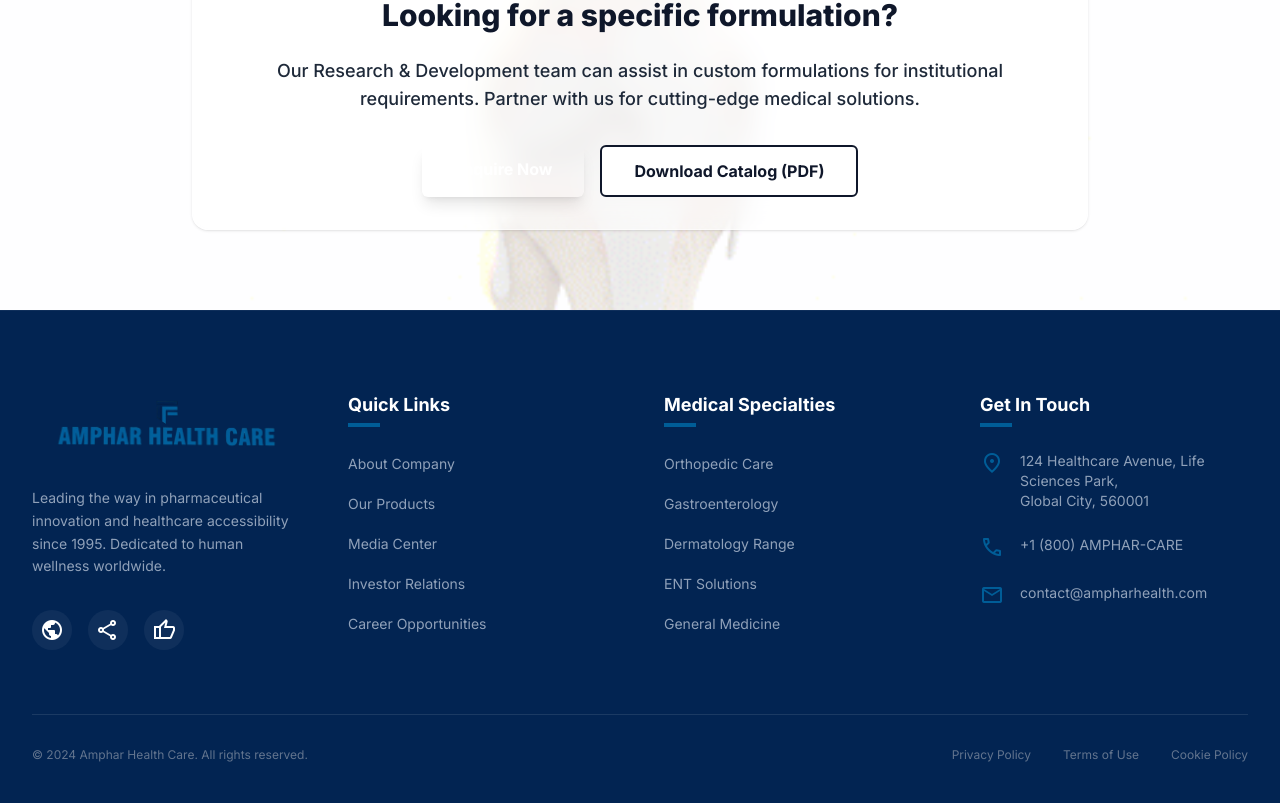
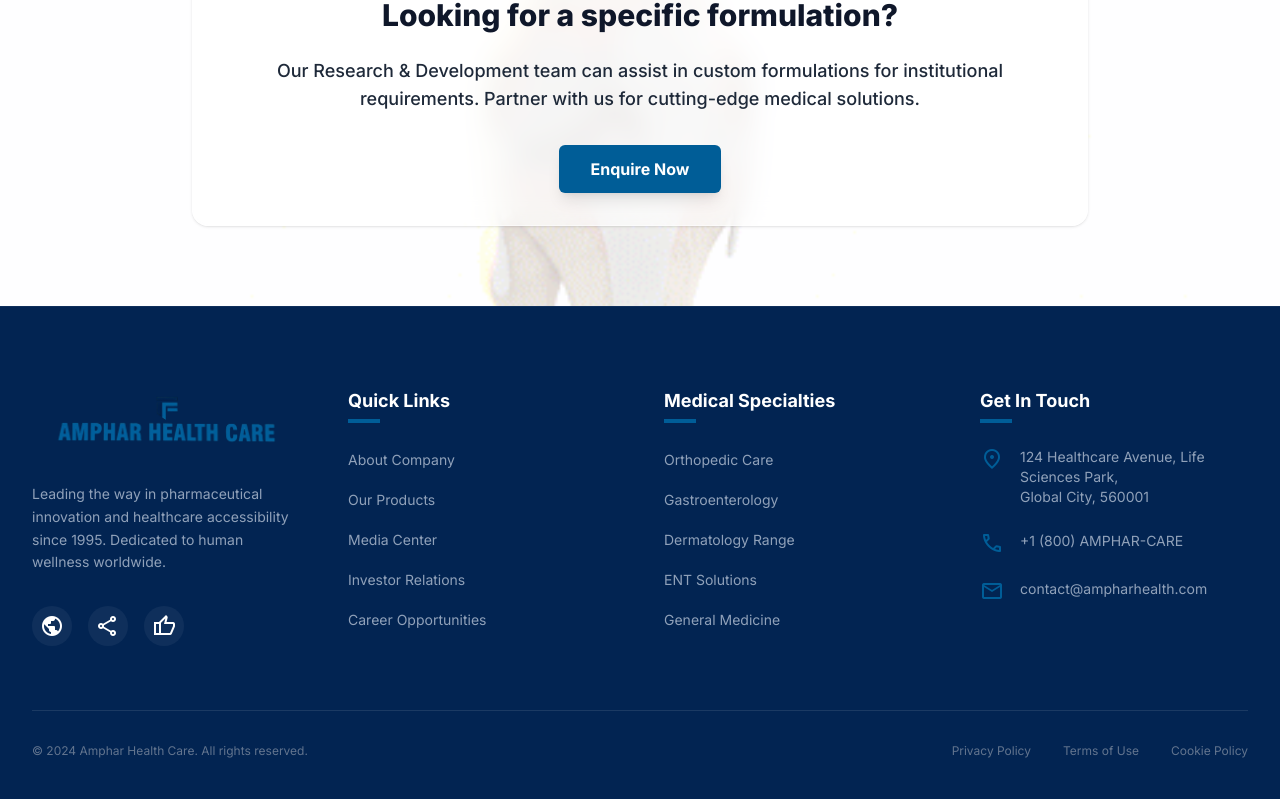
Before and after one commit to Alan0602/ampherhealth, a Next.js app: page /products in a window 1280 px wide. Shown: the part 1775-2578 px from the top of the page. Built offline with nearby package versions, Linux system fonts and the light colour scheme.

Commit message:
style: update CTASection button color and remove catalog download link

```diff
--- a/src/components/CTASection.tsx
+++ b/src/components/CTASection.tsx
@@ -20,12 +20,12 @@ export default function CTASection() {
           Our Research &amp; Development team can assist in custom formulations for institutional requirements. Partner with us for cutting-edge medical solutions.
         </p>
         <div className="flex flex-col sm:flex-row justify-center gap-4">
-          <a className="bg-ampharLightBlue text-white px-8 py-4 sm:py-3 rounded-xl sm:rounded-md font-bold hover:bg-ampharDarkBlue transition-all shadow-lg text-center" href="#">
+          <a className="bg-primary text-white px-8 py-4 sm:py-3 rounded-xl sm:rounded-md font-bold hover:bg-ampharDarkBlue transition-all shadow-lg text-center" href="#">
             Enquire Now
           </a>
-          <a className="bg-white border-2 border-ampharDarkBlue text-ampharDarkBlue px-8 py-4 sm:py-3 rounded-xl sm:rounded-md font-bold hover:bg-ampharBg transition-all text-center" href="#">
+          {/* <a className="bg-white border-2 border-ampharDarkBlue text-ampharDarkBlue px-8 py-4 sm:py-3 rounded-xl sm:rounded-md font-bold hover:bg-ampharBg transition-all text-center" href="#">
             Download Catalog (PDF)
-          </a>
+          </a> */}
         </div>
       </div>
     </section>
```
